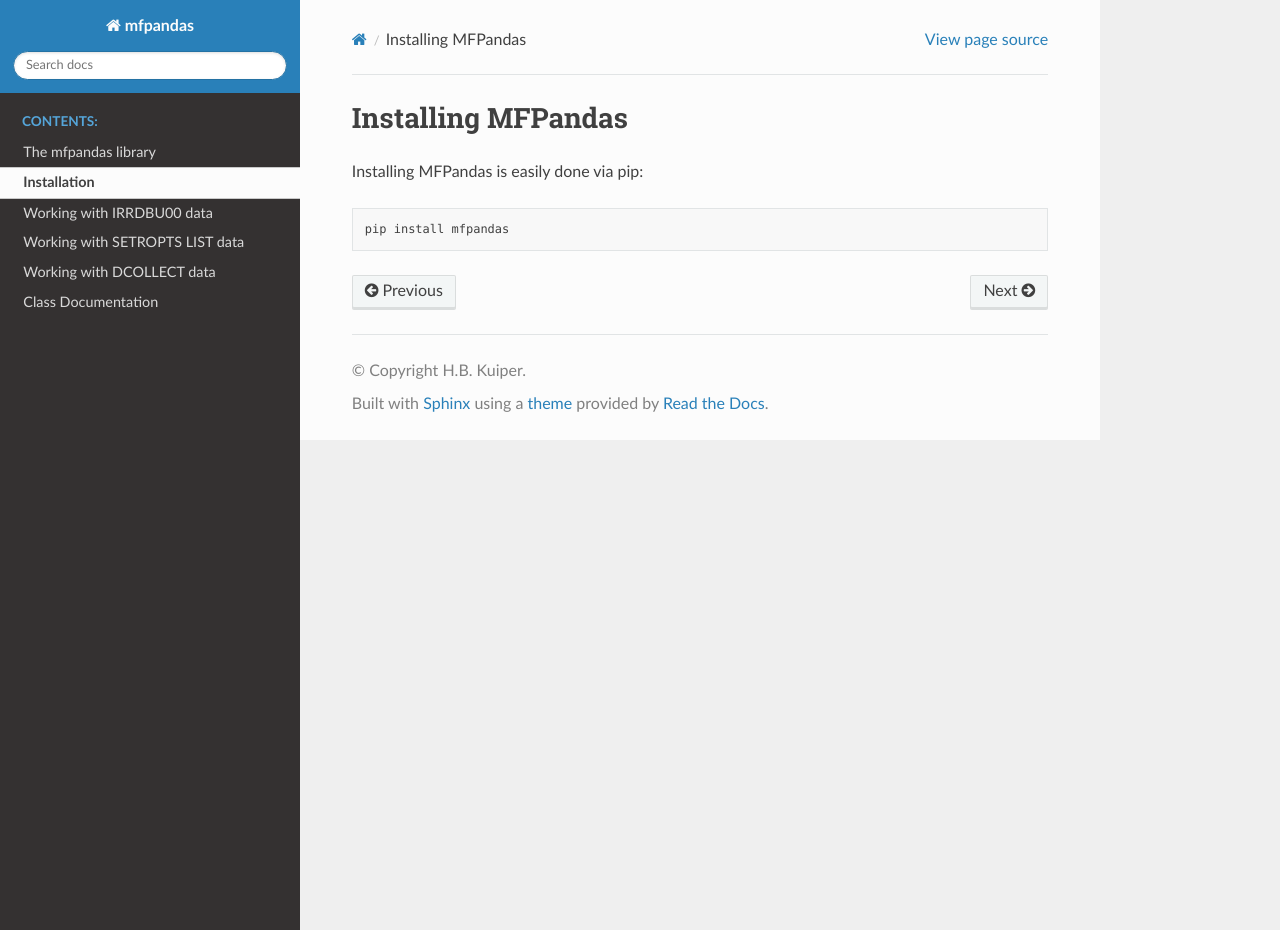
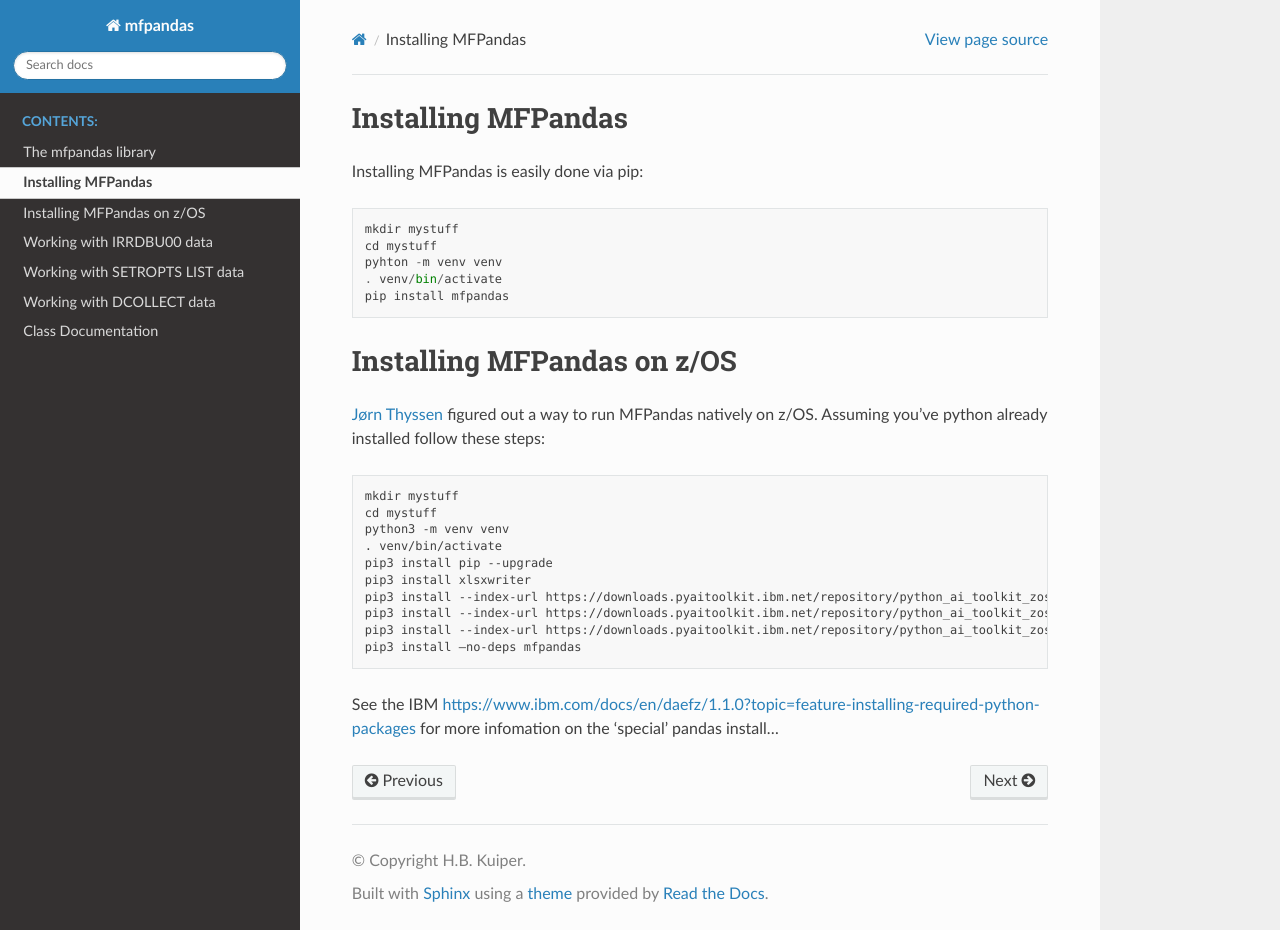
Before and after one commit to wizardofzos/mfpandas, a Sphinx documentation site: the page built from docs/install.rst, in a window 1280 px wide and 930 px high. Built offline with Sphinx 7.4.7 and the Read the Docs theme 3.1.0, drawn with Linux system fonts in a browser that asks for light colours.

Commit message:
pandas on zos

```diff
--- a/docs/install.rst
+++ b/docs/install.rst
@@ -3,4 +3,27 @@
 
 Installing MFPandas is easily done via pip::
 
+     mkdir mystuff
+     cd mystuff
+     pyhton -m venv venv
+     . venv/bin/activate
      pip install mfpandas
+
+Installing MFPandas on z/OS
+###########################
+
+`Jørn Thyssen <https://www.linkedin.com/in/j%C3%B8rn-thyssen-7b94784>`_ figured out a way to run MFPandas natively on z/OS. Assuming you've
+python already installed follow these steps::
+
+    mkdir mystuff
+    cd mystuff
+    python3 -m venv venv
+    . venv/bin/activate
+    pip3 install pip --upgrade
+    pip3 install xlsxwriter
+    pip3 install --index-url https://downloads.pyaitoolkit.ibm.net/repository/python_ai_toolkit_zos/simple --trusted-host downloads.pyaitoolkit.ibm.net --only-binary :all: pandas
+    pip3 install --index-url https://downloads.pyaitoolkit.ibm.net/repository/python_ai_toolkit_zos/simple --trusted-host downloads.pyaitoolkit.ibm.net --only-binary :all: python-dateutil
+    pip3 install --index-url https://downloads.pyaitoolkit.ibm.net/repository/python_ai_toolkit_zos/simple --trusted-host downloads.pyaitoolkit.ibm.net --only-binary :all: pytz
+    pip3 install –no-deps mfpandas
+
+See the IBM `https://www.ibm.com/docs/en/daefz/1.1.0?topic=feature-installing-required-python-packages <documentation>`_ for more infomation on the 'special' pandas install...
```
Also changed, not shown: 1 other file.
